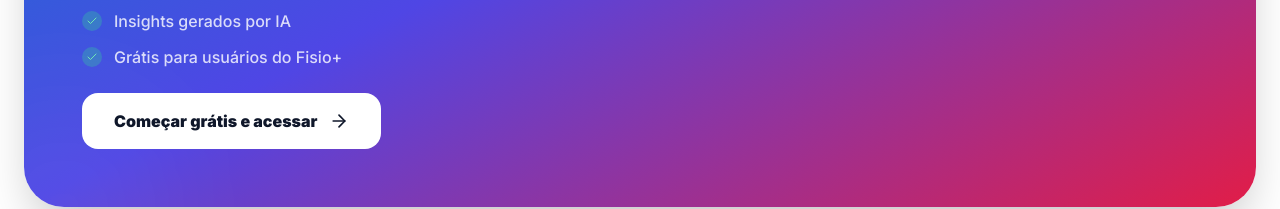
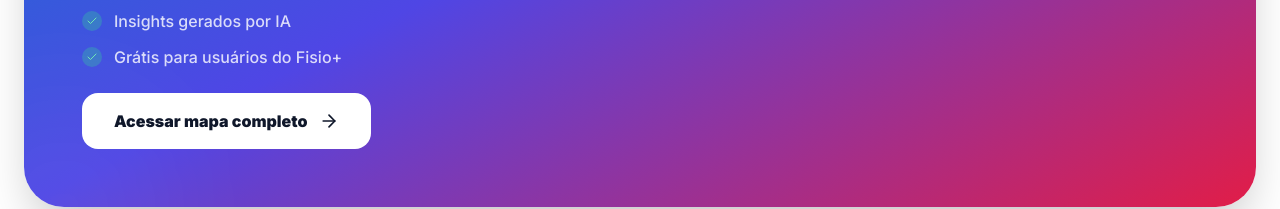
Before and after one commit to Roque-Pro/fisiomais, a Next.js app: page / in a window 1280 px wide. Shown: the part 5587-5796 px from the top of the page. Built offline with nearby package versions, Linux system fonts and the light colour scheme; no server answers; the database is empty.

Commit message:
cria pagina interna /mapa-de-demandas com o componente interativo

```diff
--- /dev/null
+++ b/app/mapa-de-demandas/page.tsx
@@ -0,0 +1,5 @@
+import OpportunityMap from '@/components/opportunity-map';
+
+export default function MapaDemandasPage() {
+  return <OpportunityMap />;
+}
--- a/app/page.tsx
+++ b/app/page.tsx
@@ -446,7 +446,7 @@ export default function Home() {
         </div>
       </section>
 
-      {/* MAPA DE DEMANDAS - BÔNUS */}
+      {/* MAPA DE DEMANDAS */}
       <section className="mx-auto max-w-7xl px-4 md:px-6 py-20 md:py-28">
         <div className="relative overflow-hidden rounded-[2.5rem] bg-gradient-to-br from-sky-600 via-indigo-600 to-rose-600 p-0.5 shadow-2xl">
           <div className="relative rounded-[calc(2.5rem-1px)] bg-gradient-to-br from-sky-600 via-indigo-600 to-rose-600 p-8 md:p-14">
@@ -484,8 +484,8 @@ export default function Home() {
                   ))}
                 </ul>
 
-                <Link href="/cadastro" className="group inline-flex items-center gap-3 rounded-2xl bg-white px-8 py-4 text-base font-black text-slate-900 transition-all hover:bg-slate-50 hover:shadow-2xl hover:-translate-y-1 active:scale-[0.98]">
-                  Começar grátis e acessar
+                <Link href="/mapa-de-demandas" className="group inline-flex items-center gap-3 rounded-2xl bg-white px-8 py-4 text-base font-black text-slate-900 transition-all hover:bg-slate-50 hover:shadow-2xl hover:-translate-y-1 active:scale-[0.98]">
+                  Acessar mapa completo
                   <ArrowRight className="h-5 w-5 transition-transform group-hover:translate-x-1" />
                 </Link>
               </div>
```
